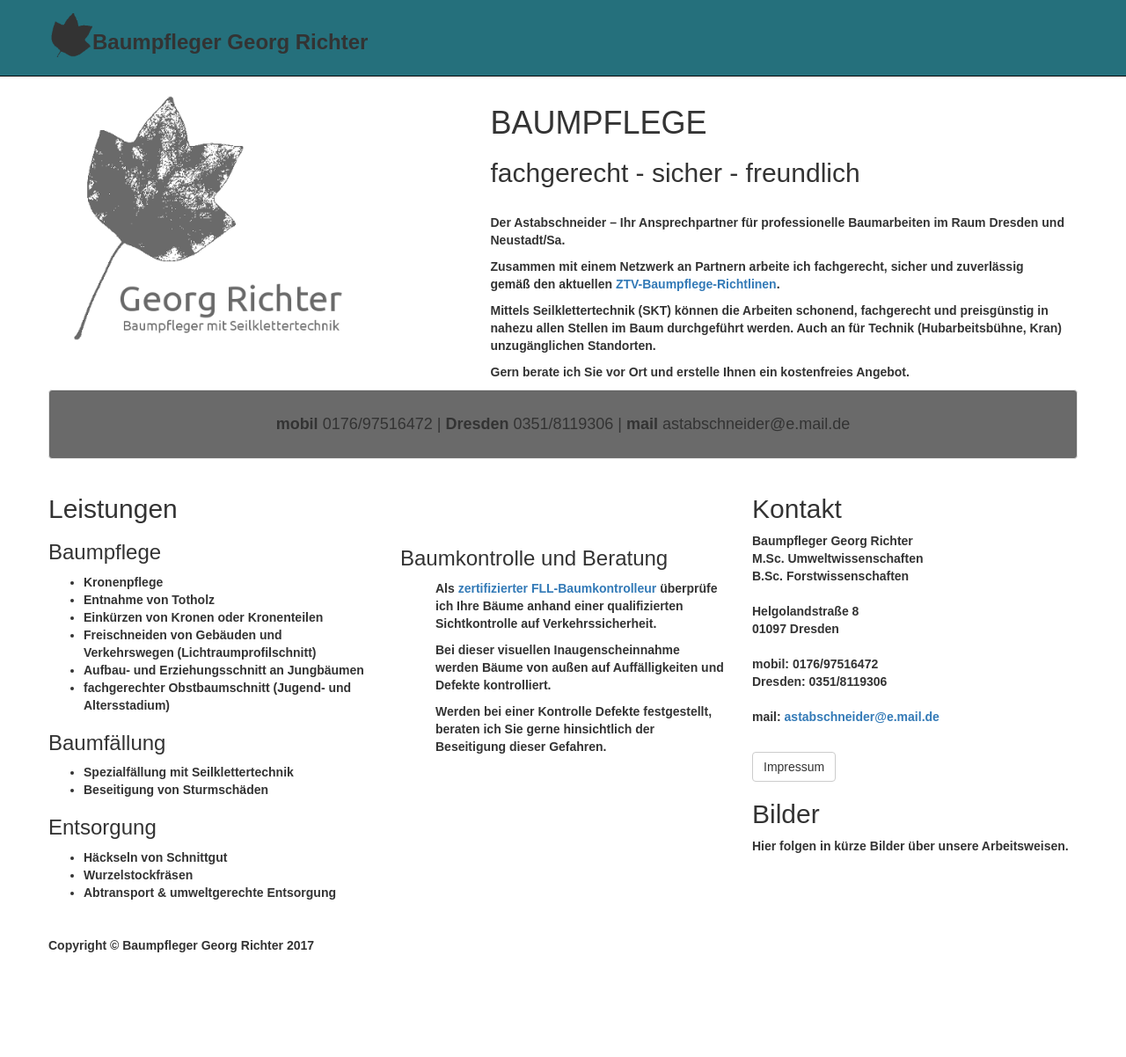
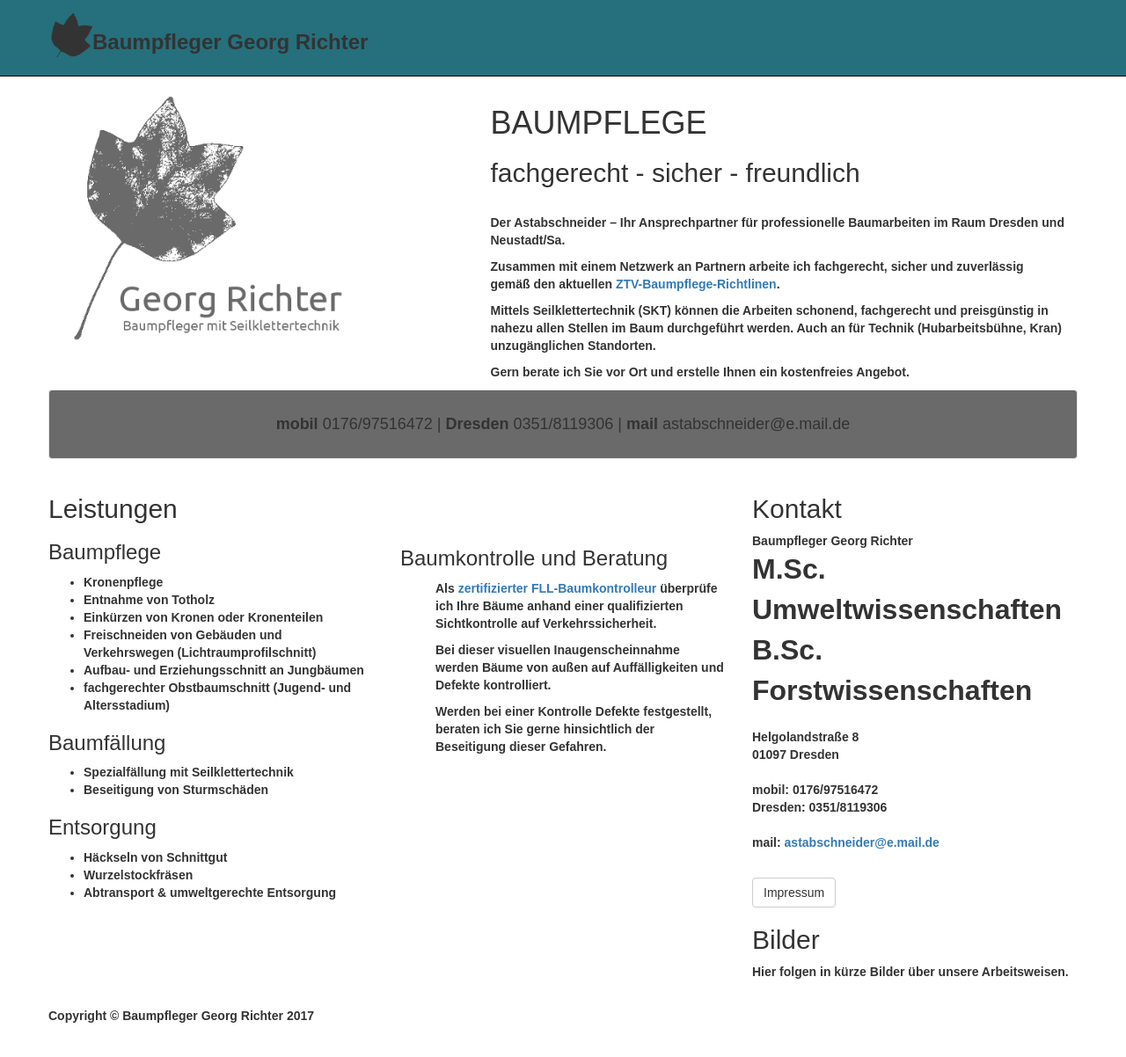
Before and after one commit to astabschneider/astabschneider.github.io, a Jekyll site: the page built from index.html, in a window 1280 px wide and 1205 px high. Shown: the top 1202 px of the window at 88% size. Built offline with Jekyll 4.4.1, drawn with Linux system fonts in a browser that asks for light colours.

Commit message:
updated site

```diff
--- a/index.html
+++ b/index.html
@@ -101,7 +101,7 @@ Gern berate ich Sie vor Ort und erstelle Ihnen ein kostenfreies Angebot.</p>
 <!-- /.col-md-4 -->
 <div class="col-md-4">
     <h2>Kontakt</h2>
-    <p>Baumpfleger Georg Richter<br> M.Sc. Umweltwissenschaften <br> B.Sc. Forstwissenschaften <br> <br> Helgolandstraße 8 <br> 01097 Dresden <br> <br> mobil: 0176/97516472 <br> Dresden: 0351/8119306 <!--br> Neustadt/Sa.: 03596/502139--> <br> <br> mail: <a href="mailto:astabschneider@e.mail.de">astabschneider@e.mail.de </a> </p>
+    <p>Baumpfleger Georg Richter<br>  <font size="6">  M.Sc. Umweltwissenschaften <br> B.Sc. Forstwissenschaften <br></font> <br> Helgolandstraße 8 <br> 01097 Dresden <br> <br> mobil: 0176/97516472 <br> Dresden: 0351/8119306 <!--br> Neustadt/Sa.: 03596/502139--> <br> <br> mail: <a href="mailto:astabschneider@e.mail.de">astabschneider@e.mail.de </a> </p>
     <br>
     <a class="btn btn-default" href="http://astabschneider.de/Impressum/">Impressum</a>
 
```
